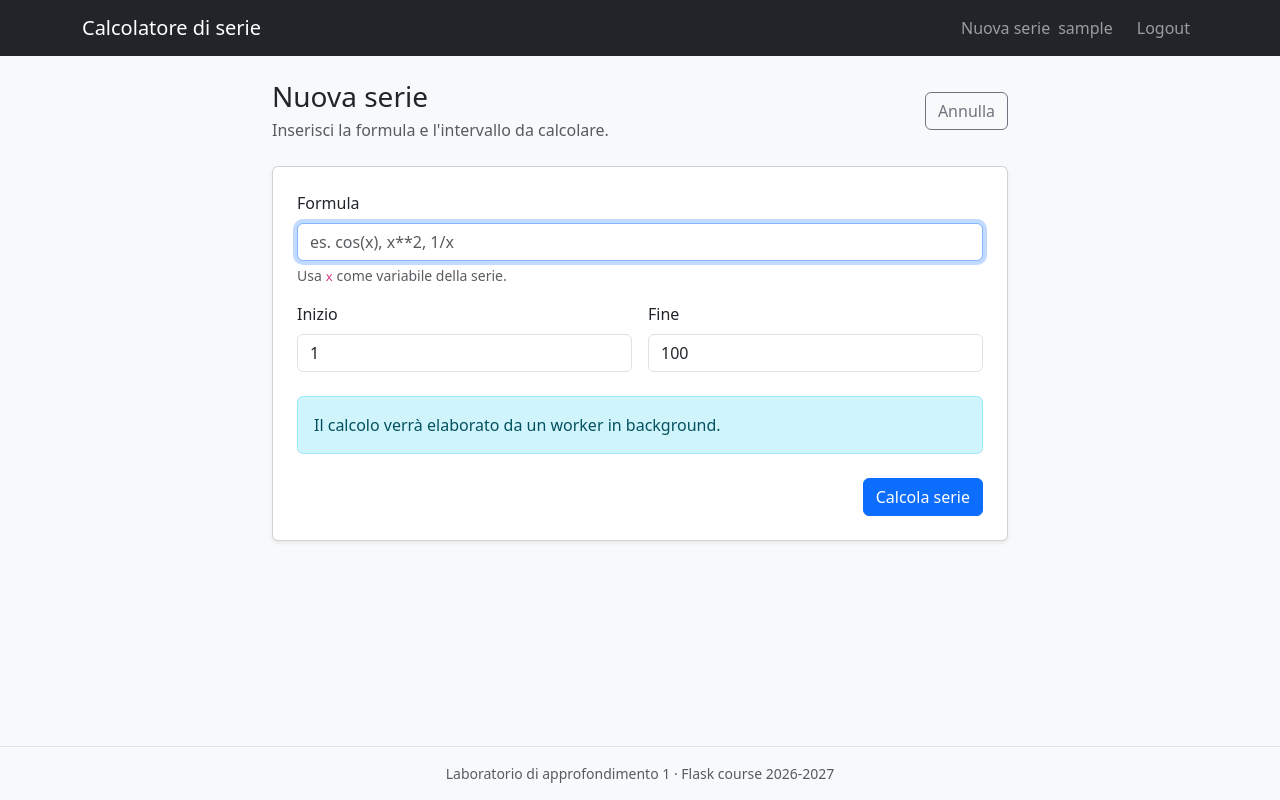
After one commit to geo-petrini/labo_flask_auth_e_api_key, a Flask app: page /series/new in a window 1280 px wide. The commit adds this page. Run offline with Flask 3, Linux system fonts and the light colour scheme; the visitor is signed in with stand-in values (Sample User, id 1).

Commit message:
feat: aggiunte pagine per input serie

```diff
--- a/templates/base.html
+++ b/templates/base.html
@@ -19,6 +19,9 @@
             <div class="collapse navbar-collapse" id="mainNav">
                 <ul class="navbar-nav ms-auto align-items-lg-center">
                     {% if current_user.is_authenticated %}
+                        <li class="nav-item">
+                            <a class="nav-link" href="{{ url_for('frontend.series_input') }}">Nuova serie</a>
+                        </li>
                         {% if current_user.is_admin %}
                             <li class="nav-item">
                                 <a class="nav-link" href="{{ url_for('admin.dashboard') }}">Admin</a>
--- a/templates/default.html
+++ b/templates/default.html
@@ -9,7 +9,9 @@
         Un'applicazione Flask per calcolare serie matematiche, con autenticazione
         utente, ruoli e un'API protetta da API key.
     </p>
-    {% if not current_user.is_authenticated %}
+    {% if current_user.is_authenticated %}
+        <a class="btn btn-primary" href="{{ url_for('frontend.series_input') }}">Calcola una serie</a>
+    {% else %}
         <a class="btn btn-primary" href="{{ url_for('frontend.register') }}">Registrati</a>
         <a class="btn btn-outline-secondary" href="{{ url_for('frontend.login') }}">Accedi</a>
     {% endif %}
--- /dev/null
+++ b/templates/series/new.html
@@ -0,0 +1,52 @@
+{% extends 'base.html' %}
+
+{% block title %}Nuova serie - Calcolatore di serie{% endblock %}
+
+{% block content %}
+<div class="row justify-content-center">
+    <div class="col-lg-8">
+        <div class="d-flex justify-content-between align-items-center mb-4">
+            <div>
+                <h1 class="h3 mb-1">Nuova serie</h1>
+                <p class="text-muted mb-0">Inserisci la formula e l'intervallo da calcolare.</p>
+            </div>
+            <a class="btn btn-outline-secondary" href="{{ url_for('frontend.home') }}">Annulla</a>
+        </div>
+
+        <div class="card shadow-sm">
+            <div class="card-body p-4">
+                <form method="post" action="{{ url_for('frontend.series_input') }}">
+                    <div class="mb-3">
+                        <label for="expression" class="form-label">Formula</label>
+                        <input type="text" class="form-control" id="expression" name="expression"
+                               value="{{ request.form.get('expression', '') }}"
+                               placeholder="es. cos(x), x**2, 1/x" required autofocus>
+                        <div class="form-text">Usa <code>x</code> come variabile della serie.</div>
+                    </div>
+
+                    <div class="row g-3">
+                        <div class="col-md-6">
+                            <label for="start" class="form-label">Inizio</label>
+                            <input type="number" class="form-control" id="start" name="start"
+                                   value="{{ request.form.get('start', 1) }}" step="1" required>
+                        </div>
+                        <div class="col-md-6">
+                            <label for="end" class="form-label">Fine</label>
+                            <input type="number" class="form-control" id="end" name="end"
+                                   value="{{ request.form.get('end', 100) }}" step="1" required>
+                        </div>
+                    </div>
+
+                    <div class="alert alert-info mt-4 mb-0">
+                        Il calcolo verrà elaborato da un worker in background.
+                    </div>
+
+                    <div class="d-flex justify-content-end mt-4">
+                        <button type="submit" class="btn btn-primary">Calcola serie</button>
+                    </div>
+                </form>
+            </div>
+        </div>
+    </div>
+</div>
+{% endblock %}
```
Also changed, not shown: templates/series/result.html (added, +51 -0 lines).
